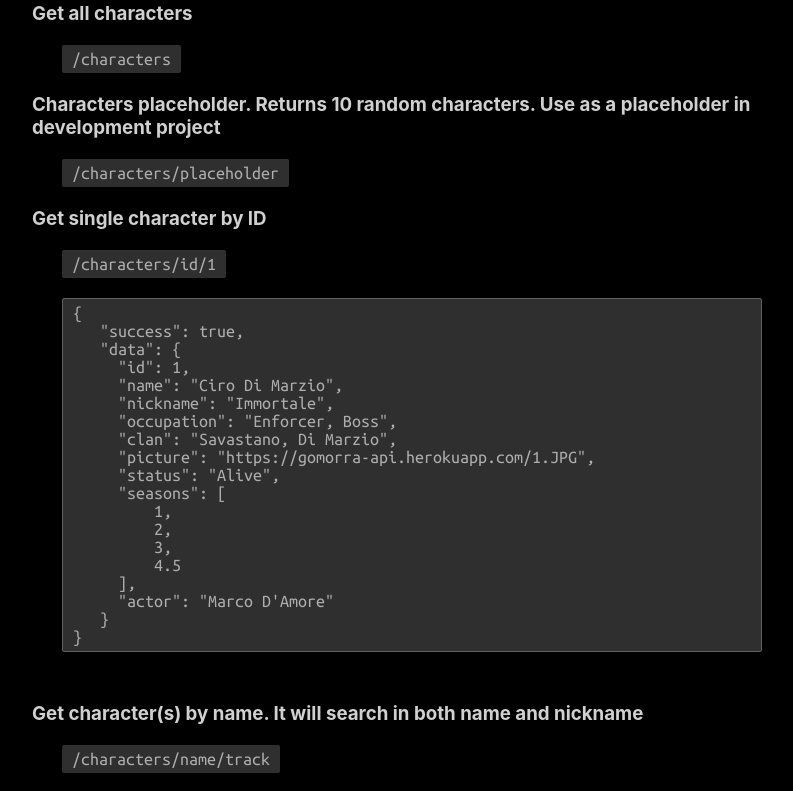
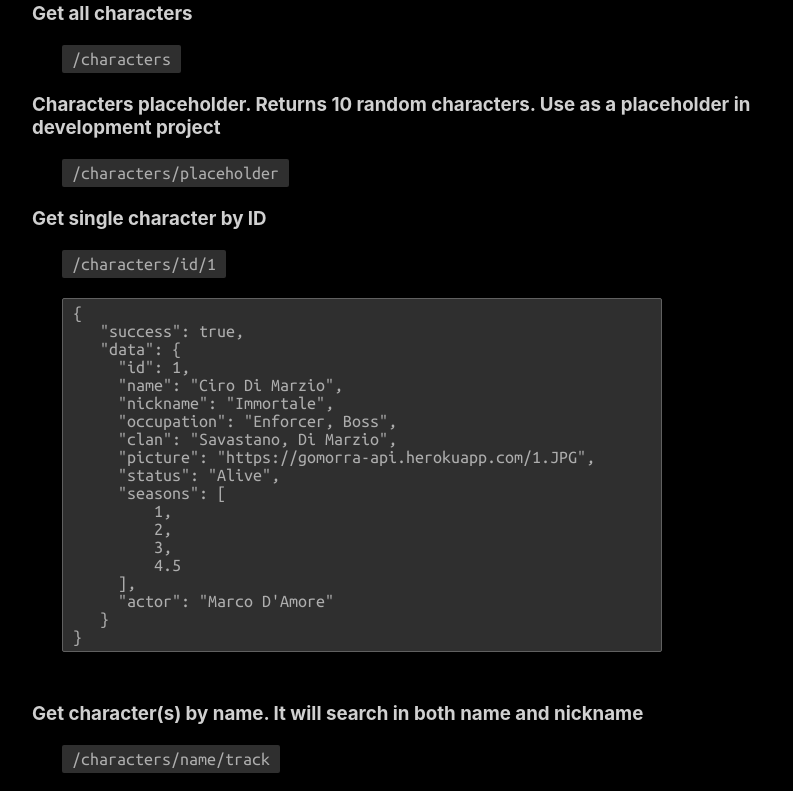
Before and after one commit to TamasKn/gomorra-client, a React (Create React App) app: page /docs in a window 1280 px wide. Shown: the part 1480-2271 px from the top of the page, without its empty margins (264-1057 px from the left). Built offline with nearby package versions, Linux system fonts and the light colour scheme.

Commit message:
Code block style fix

```diff
--- a/src/css/codeContainer.css
+++ b/src/css/codeContainer.css
@@ -12,7 +12,7 @@
 
 .code__multi-line {
     border: 1px solid #606060;
-    width: 70rem;
+    width: 60rem;
     margin-bottom: 5rem;
 }
 
```
